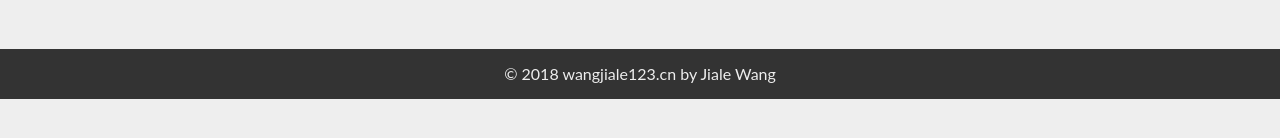
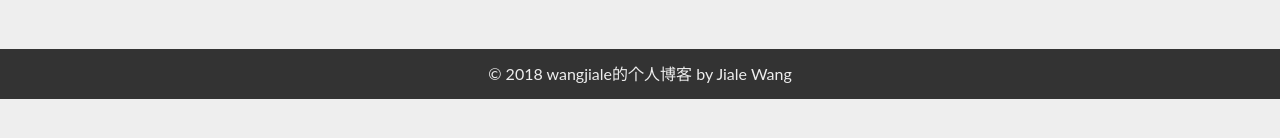
Before and after one commit to jwang106git/django_blog, a Django app: page /404 in a window 1280 px wide. Shown: the part 339-477 px from the top of the page. Run offline with Django 3.2, Linux system fonts and the light colour scheme; data that the repository does not hold is empty; some libraries are stand-ins or nearby versions.

Commit message:
word a little

```diff
--- a/templates/footer.html
+++ b/templates/footer.html
@@ -1,3 +1,3 @@
 <footer class="col-md-12 text-center">
-    <span>© 2018 wangjiale123.cn <a href="/" target="_blank">by Jiale Wang</a></span>
+    <span>© 2018 wangjiale的个人博客 <a href="/" target="_blank">by Jiale Wang</a></span>
 </footer>
```
